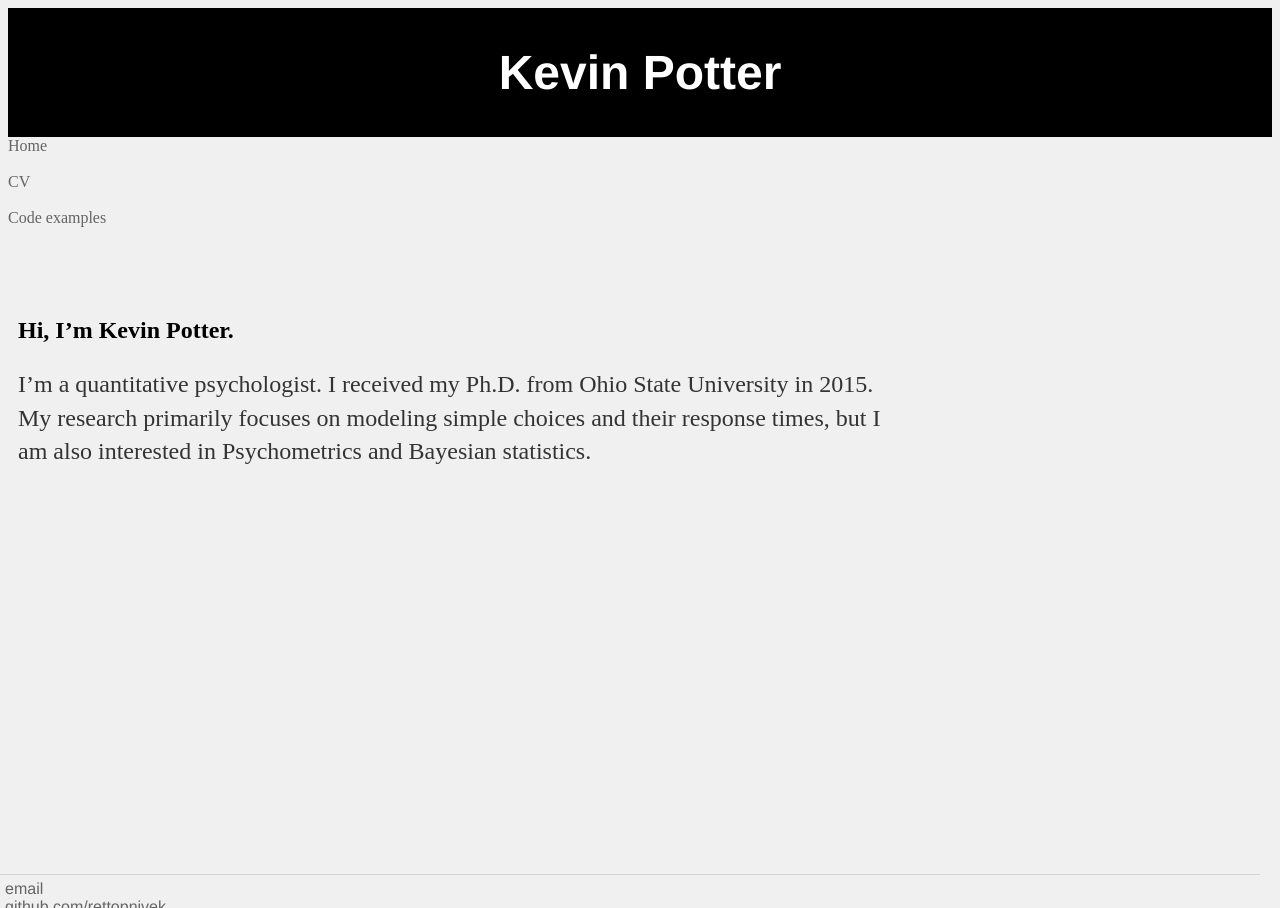
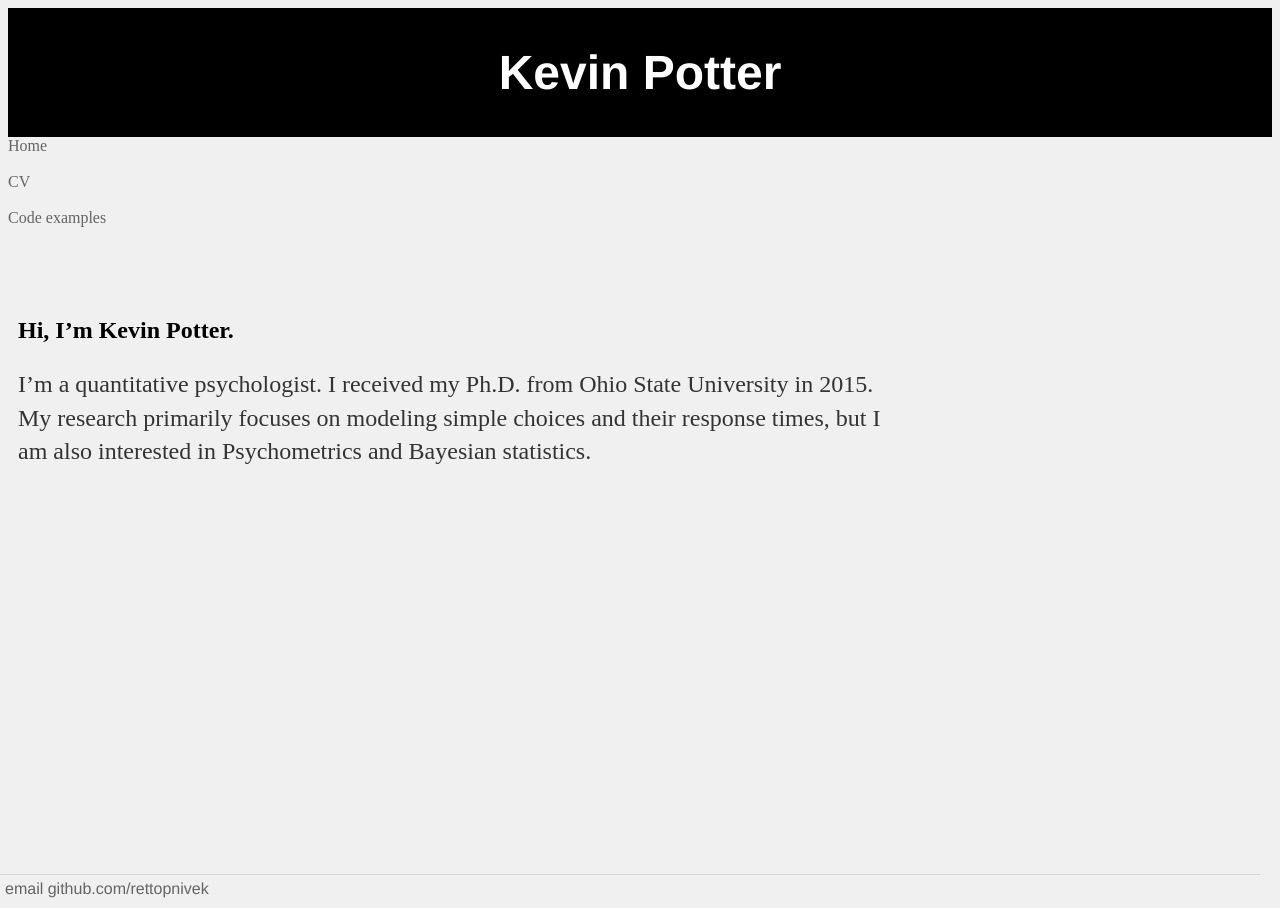
Before and after one commit to rettopnivek/rettopnivek.github.io, a Jekyll site: the page built from index.md, in a window 1280 px wide. Built offline with Jekyll 4.4.1, drawn with Linux system fonts in a browser that asks for light colours.

```diff
--- a/_layouts/default.html
+++ b/_layouts/default.html
@@ -26,7 +26,7 @@
                 </div>
                 <div id="footer">
                 	<!-- border-top: 1px solid #d5d5d5; -->
-	        	<li><a href="mailto:kevin.w.potter@gmail.com">email</a></li> <li><a href="https://github.com/rettopnivek">github.com/rettopnivek</a></li>
+	        	<li><a href="mailto:kevin.w.potter@gmail.com">email</a> <a href="https://github.com/rettopnivek">github.com/rettopnivek</a></li>
                 </div>
         </body>
 </html>
```
